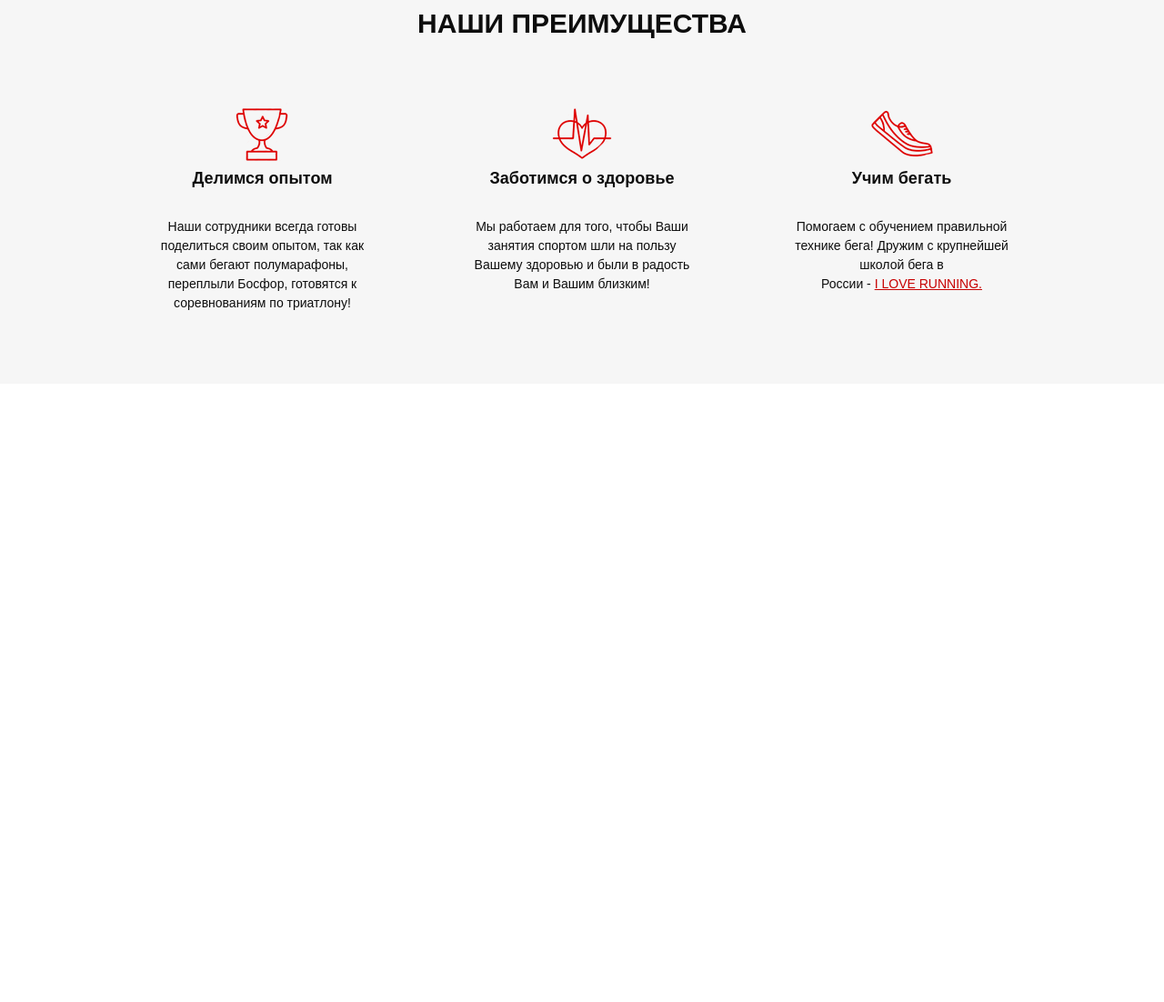
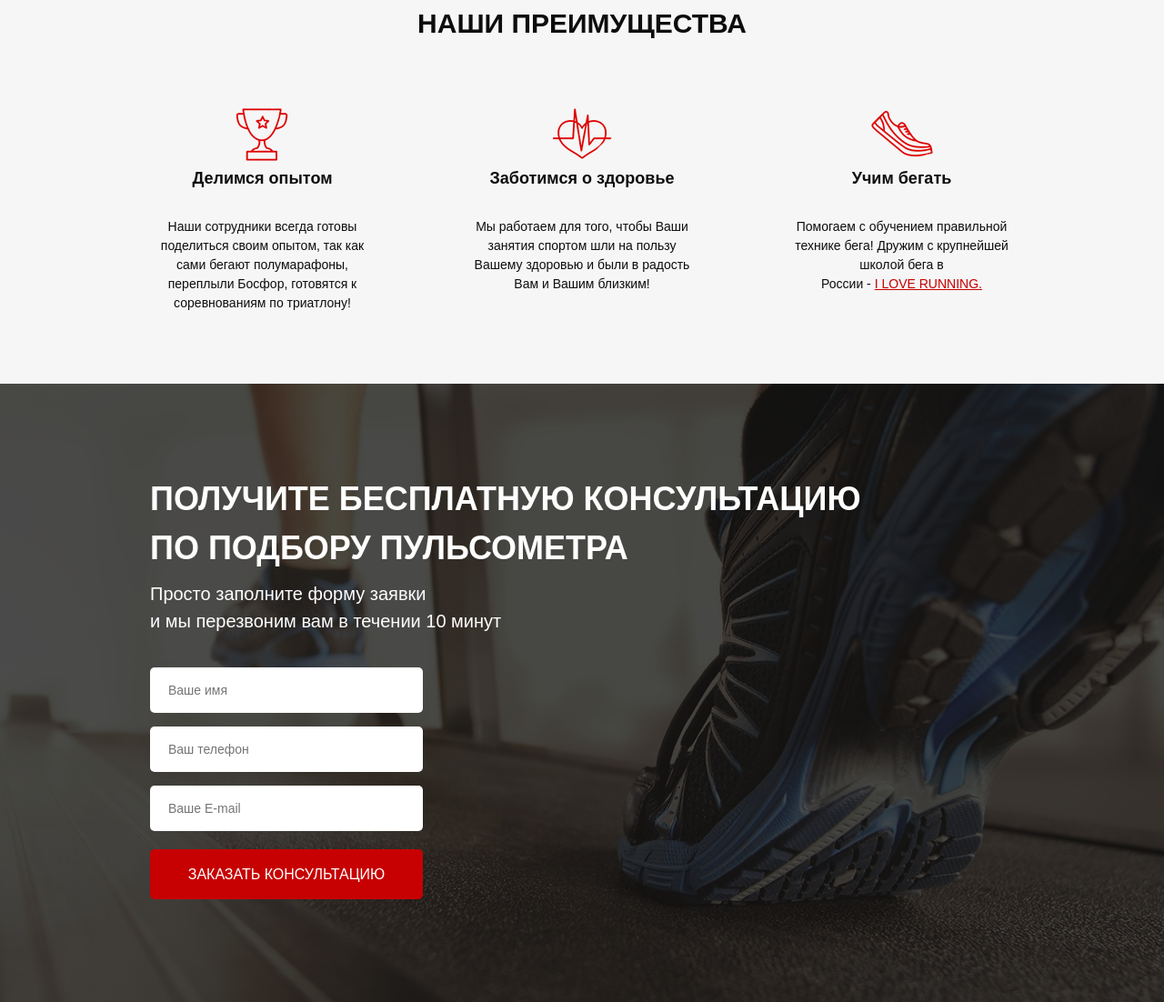
Before and after one commit to shibattsy/shibattsy.github.io, a website: page src/index.html in a window 1280 px wide. Shown: the part 759-1861 px from the top of the page at 91% size. Before the commit the page ends 1181 px from the top, so only its background shows below. Drawn offline with Linux system fonts and the light colour scheme.

Commit message:
add form0

```diff
--- a/src/index.html
+++ b/src/index.html
@@ -53,7 +53,7 @@
         </div>
         <div class="advantages">
             <div class="container">
-                <h2 class="advantages__header">НАШИ ПРЕИМУЩЕСТВА</h2>
+                <h2 class="title">НАШИ ПРЕИМУЩЕСТВА</h2>
                 <div class="advantages__wrapper">
                     <div class="advantages__icons">
                         <div class="advantages__icon">
@@ -79,5 +79,24 @@
                 </div>
             </div>
         </div>
+        <div class="consultation">
+            <div class="container">
+                <h2 class="title title_left">
+                    Получите бесплатную консультацию <br>
+                        по подбору пульсометра
+                </h2>
+                <div class="consultation__descr">
+                    Просто заполните форму заявки <br>
+                    и мы перезвоним вам в течении 10 минут
+                </div>
+                <form class="feed-form" action="#">
+                            <input name="name" required placeholder="Ваше имя" type="text">
+                            <input name="phone" required placeholder="Ваш телефон" type="number">
+                            <input name="email" required placeholder="Ваше E-mail" type="email">
+                            <button class="button button_submit">заказать кОНСУЛЬТАЦИЮ</button>
+
+                </form>
+            </div>
+        </div>
 </body>
 </html>
--- a/src/sass/_media.scss
+++ b/src/sass/_media.scss
@@ -46,6 +46,3 @@
     }
 
 }
-@media (max-width:320px){
-
-}
--- a/src/sass/blocks/_advantages.scss
+++ b/src/sass/blocks/_advantages.scss
@@ -2,7 +2,7 @@
     min-height: 472px;
     padding: 70px 0 78px 0;
     background-color: #f6f6f6;
-    &__header{
+    &__title {
         color: #0d0d0d;
         font-size: 30px;
         font-weight: 700;
--- a/src/sass/blocks/_buttons.scss
+++ b/src/sass/blocks/_buttons.scss
@@ -14,4 +14,9 @@
         height: 50px;
         font-size: 16px;
     }
+    &_submit{
+        width: 100%;
+        height: 55px;
+        font-size: 16px;
+    }
 }
--- /dev/null
+++ b/src/sass/blocks/_consultation.scss
@@ -0,0 +1,10 @@
+.consultation{
+    min-height: 680px;
+    padding: 100px 0 92px 0;
+    background: url('../img/bg/bg_form.jpg') center (center/cover) no-repeat;
+    &__descr{
+        color: #ffffff;
+        font-size: 20px;
+        font-weight: 500;
+    }
+}
--- /dev/null
+++ b/src/sass/blocks/_forms.scss
@@ -0,0 +1,20 @@
+.feed-form{
+    margin-top: 36px;
+    display: flex;
+    flex-direction: column;
+    width: 300px;
+    input{
+        height: 50px;
+        border-radius: 5px;
+        background-color: #ffffff;
+        margin-bottom: 15px;
+        border: none;
+        padding: 0 20px;
+        color: #4b4b4b;
+        font-size: 14px;
+        font-weight: 300;
+        &:nth-child(3){
+            margin-bottom: 20px;
+        }
+    }
+}
--- a/src/sass/blocks/_promo.scss
+++ b/src/sass/blocks/_promo.scss
@@ -1,7 +1,7 @@
 .promo{
     min-height: 650px;
     padding: 21px 0 93px 0;
-    background: url(./../img/bg/bg_promo.jpg) center (center/cover) no-repeat;
+    background: url(../img/bg/bg_promo.jpg) center (center/cover) no-repeat;
     &__wrapper{
         display: flex;
         flex-direction: column;
--- /dev/null
+++ b/src/sass/blocks/_title.scss
@@ -0,0 +1,12 @@
+.title {
+    color: #0d0d0d;
+    font-size: 30px;
+    font-weight: 700;
+    text-align: center;
+    text-transform: uppercase;
+    &_left{
+        color: #ffffff;
+        font-size: 36px;
+        text-align: left;
+    }
+}
--- a/src/sass/style.scss
+++ b/src/sass/style.scss
@@ -11,4 +11,7 @@
 @import 'blocks/header';
 @import 'blocks/buttons';
 @import 'blocks/advantages';
+@import 'blocks/title';
+@import 'blocks/consultation';
+@import 'blocks/forms';
 @import '_media.scss';
```
Also changed, not shown: src/css/style.min.css, src/img/bg/bg_form.jpg (added).
